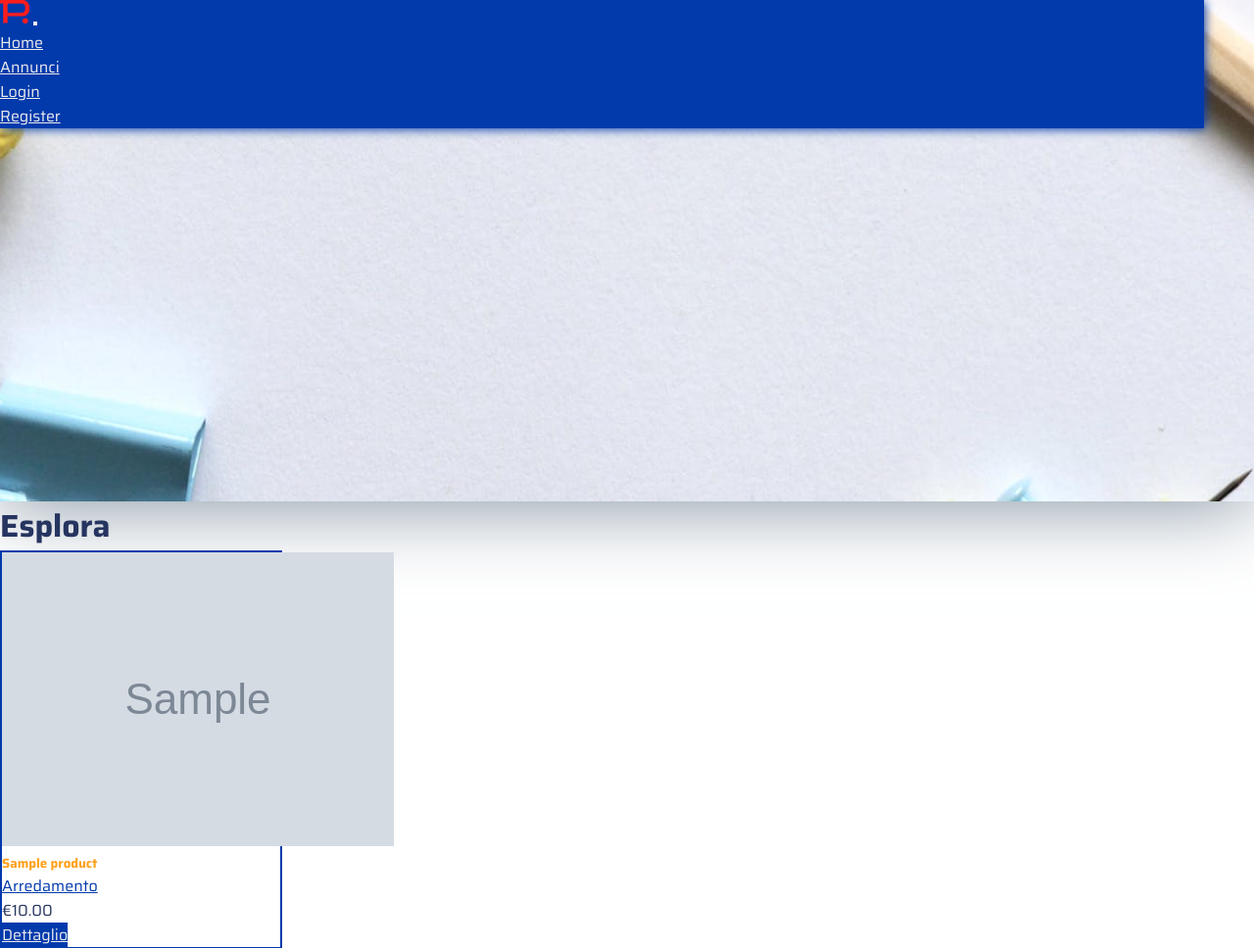
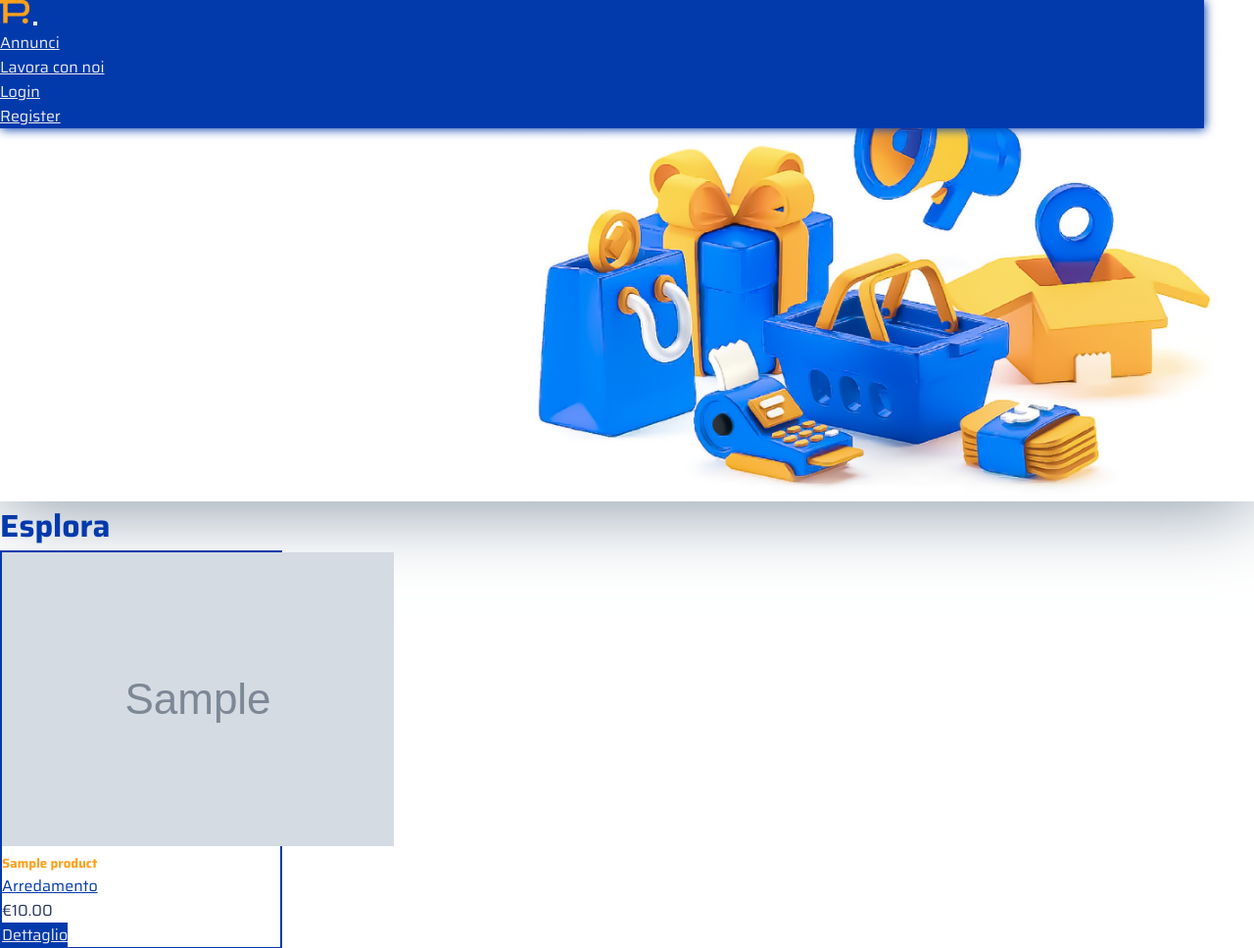
Before and after one commit to Hackademy-98/presto_gruppo02_Bamal, a Laravel app: page /annuncio/categoria/1 in a window 1280 px wide. Shown: the top 968 px of the page at 98% size. Run offline with Laravel 10, Linux system fonts and the light colour scheme; data comes from the database, SQL or seed files in the repository; tables that the repository leaves empty hold one stand-in row (values such as "Sample post"); grey boxes marked "Sample" are stand-in pictures; style sheets or scripts are compiled from the project's sources.

Commit message:
modifiche front-end

```diff
--- a/app/Http/Controllers/ProductController.php
+++ b/app/Http/Controllers/ProductController.php
@@ -12,7 +12,7 @@
      * Display a listing of the resource.
      */
     public function __construct() {
-        $this->middleware("auth")->except('index', 'filterByCategory');
+        $this->middleware("auth")->except('index', 'filterByCategory', 'show');
     }
     public function index()
     {
--- a/app/Http/Controllers/UserController.php
+++ b/app/Http/Controllers/UserController.php
@@ -27,6 +27,7 @@
         'description'=>$request->description,
         ];
         Mail::to('admin@gmail.com')->send(new BecameRevisor($data, Auth::user()));
+
         return redirect()->route('home')->with('message', 'Grazie per la tua richiesta di diventare revisore.');
 
     }
--- a/app/Providers/RouteServiceProvider.php
+++ b/app/Providers/RouteServiceProvider.php
@@ -17,7 +17,7 @@
      *
      * @var string
      */
-    public const HOME = '/';
+    public const HOME = '/annuncio/crea';
 
     /**
      * Define your route model bindings, pattern filters, and other route configuration.
--- a/resources/css/style.css
+++ b/resources/css/style.css
@@ -67,9 +67,10 @@
 }
 
 .board {
-    background: url(/public/media/board.jpg);
+    background: url("/public/media/sfondoHeader-01-01.png");
     background-position: center;
     background-size: cover;
+
     height: 32rem;
     width: 100vw;
     box-shadow: 0px 0px 80px lightslategray;
@@ -88,7 +89,7 @@
     justify-content: center;
     align-items: center;
     flex-direction: column;
-    margin-top: 15rem;
+    margin-top: 23rem;
 }
 
 .social-icon,
@@ -256,7 +257,7 @@
 
 
 .btn-custom {
-    color: orangered;
+    color: rgb(229, 62, 2);
     background-color: #ffe8c7;
 }
 .btn-custom:hover {
--- a/resources/views/auth/contact.blade.php
+++ b/resources/views/auth/contact.blade.php
@@ -4,6 +4,7 @@
         <div class="row pt-5 my-5">
             <div class="col-12 col-md-7">
                 <h1 class="mt-4 mb-4 t-b">Lavora con Noi!</h1>
+
                 <form action="{{ route('auth.sendEmail') }}" method="POST">
                     @csrf
                     <div class="mb-3">
--- a/resources/views/auth/login.blade.php
+++ b/resources/views/auth/login.blade.php
@@ -21,7 +21,9 @@
                         @enderror
                     </div>
                     <button type="submit" class="btn mt-2 bg-o rounded-5 text-white btnOrange">Submit</button>
+
                 </form>
+
             </div>
 
 
--- a/resources/views/components/footer.blade.php
+++ b/resources/views/components/footer.blade.php
@@ -7,16 +7,16 @@
   </div>
   <ul class="social-icon">
     <li class="social-icon__item"><a class="social-icon__link" href="#">
-        <i class="logo-facebook fa-brands fa-facebook"></i>
+        <i class="logo-facebook fa-brands fa-facebook t-o"></i>
       </a></li>
     <li class="social-icon__item"><a class="social-icon__link" href="#">
-        <i class="logo-twitter fa-brands fa-twitter"></i>
+        <i class="logo-twitter fa-brands fa-twitter t-o"></i>
       </a></li>
     <li class="social-icon__item"><a class="social-icon__link" href="#">
-        <i class="logo-linkedin fa-brands fa-linkedin"></i>
+        <i class="logo-linkedin fa-brands fa-linkedin t-o"></i>
       </a></li>
     <li class="social-icon__item"><a class="social-icon__link" href="#">
-        <i class="logo-instagram fa-brands fa-instagram"></i>
+        <i class="logo-instagram fa-brands fa-instagram t-o"></i>
       </a></li>
   </ul>
   <ul class="menu">
--- a/resources/views/components/navbar.blade.php
+++ b/resources/views/components/navbar.blade.php
@@ -1,20 +1,19 @@
-<div class="d-flex justify-content-center align-items-center">
+<div class="d-flex justify-content-center align-items-center position-relative">
     <nav class="navbar navbar-expand-lg bg-b mt-2 rounded-5 nav-custom">
         <div class="container-fluid gap-2">
 
-            <a class="navbar-brand" href="#"><img src="media/LOGO.png" class="logo ms-3" alt=""></a>
+            <a class="navbar-brand" href="{{ route('home') }}"><img src="/media/LOGO.png" class="logo ms-3" alt=""></a>
 
             <button class="navbar-toggler" type="button" data-bs-toggle="collapse" data-bs-target="#navbarSupportedContent" aria-controls="navbarSupportedContent" aria-expanded="false" aria-label="Toggle navigation">
                 <span class="navbar-toggler-icon"></span>
             </button>
             <div class="collapse navbar-collapse" id="navbarSupportedContent">
                 <ul class="navbar-nav me-auto mb-2 mb-lg-0 gap-1">
-                    <li class="nav-item">
-                        <a class="nav-link fw-semibold " aria-current="page" href="{{ route('home') }}">Home</a>
-                    </li>
+
                     <li class="nav-item">
                         <a class="nav-link" href="{{ route('index') }}">Annunci</a>
                     </li>
+                    <li><a class="nav-link" href="{{ route('auth.contact') }}">Lavora con noi</a></li>
                     @auth
                     @if(Auth::user()->is_revisor)
                     <li class="nav-item">
@@ -56,4 +55,23 @@
             </div>
         </div>
     </nav>
+
 </div>
+
+<div class="container position-absolute ms-4 mt-5 pt-3">
+    <div class="row mt-4">
+
+        @if (session('message'))
+        <div class="alert alert-success alert-dismissible fade show" role="alert">
+            {{session('message')}}
+            <button type="button" class="btn-close" data-bs-dismiss="alert" aria-label="Close"></button>
+            </div>
+            @elseif (session('error'))
+            <div class="alert alert-danger alert-dismissible fade show" role="alert">
+                {{session('error')}}
+                <button type="button" class="btn-close" data-bs-dismiss="alert" aria-label="Close"></button>
+            </div>
+        @endif
+
+    </div>
+</div>
--- a/resources/views/index.blade.php
+++ b/resources/views/index.blade.php
@@ -3,7 +3,7 @@
         <div class="row justify-content-center pt-5">
             <h2 class="text-center mt-5 pt-3 t-b fs-1 ">Tutti gli annunci</h2>
             {{-- SEARCH --}}
-            <div class="col-6 mt-4">
+            <div class="col-12 col-md-6 mt-4">
                 <form class="w-100 d-flex" method="GET" action="{{route('products.search')}}">
                     <input aria-label="search" placeholder="search" class="form-control" name="searched" type="search">
                     <button class="btn bg-o rounded-5 ms-3 text-white btnOrange" type="submit">Search</button>
@@ -15,7 +15,7 @@
             <div class="col-12 d-flex justify-content-center my-5 gap-3">
 
                @foreach ($categories as $category)
-                    <div class="col-1 rounded-5 ">
+                    <div class="col-3 flex-wrap d-flex col-md-1 rounded-5 ">
                         <a class="box_categories btn btn-custom rounded-5 d-flex justify-content-center align-items-center" href="{{ route('products.filterByCategory', compact('category')) }}">{{ $category->name }}</a>
                     </div>
                 @endforeach
--- a/resources/views/products/filterByCategory.blade.php
+++ b/resources/views/products/filterByCategory.blade.php
@@ -1,17 +1,19 @@
 <x-layout>
 
-  <div class="board d-flex align-items-center">
-    <h1 class="ms-5 ps-5 board-text">Presto/{{ $category->name }}</h1>
+  <div class="board d-flex align-items-center bg-white">
+    <h1 class="ms-5 ps-5 board-text t-b">{{ $category->name }}</h1>
   </div>
   <div class="container-fluid d-flex">
   <div class="row justify-content-center align-items-center my-5 w-100">
-      <div class="col-12 py-4">
-        <h1 class="text-center">Esplora</h1>
-      </div>
+    <h1 class="text-center mt-4 t-b">Esplora</h1>
+      <div class="col-12 flex-wrap d-flex gap-4 justify-content-center mt-5">
         @foreach ($category->products as $product)
         <x-card :product='$product' />
 
         @endforeach
+
+      </div>
+
     </div>
 </div>
 
```
Also changed, not shown: resources/views/auth/dashboard.blade.php (+5 -3 lines), resources/views/home.blade.php (+3 -16 lines), resources/views/products/detail.blade.php (+13 -9 lines), resources/views/revisor/index.blade.php (+5 -5 lines), public/media/LOGO.png, public/media/sfondoDettaglio.png (added), public/media/thumb-up.png (added).
